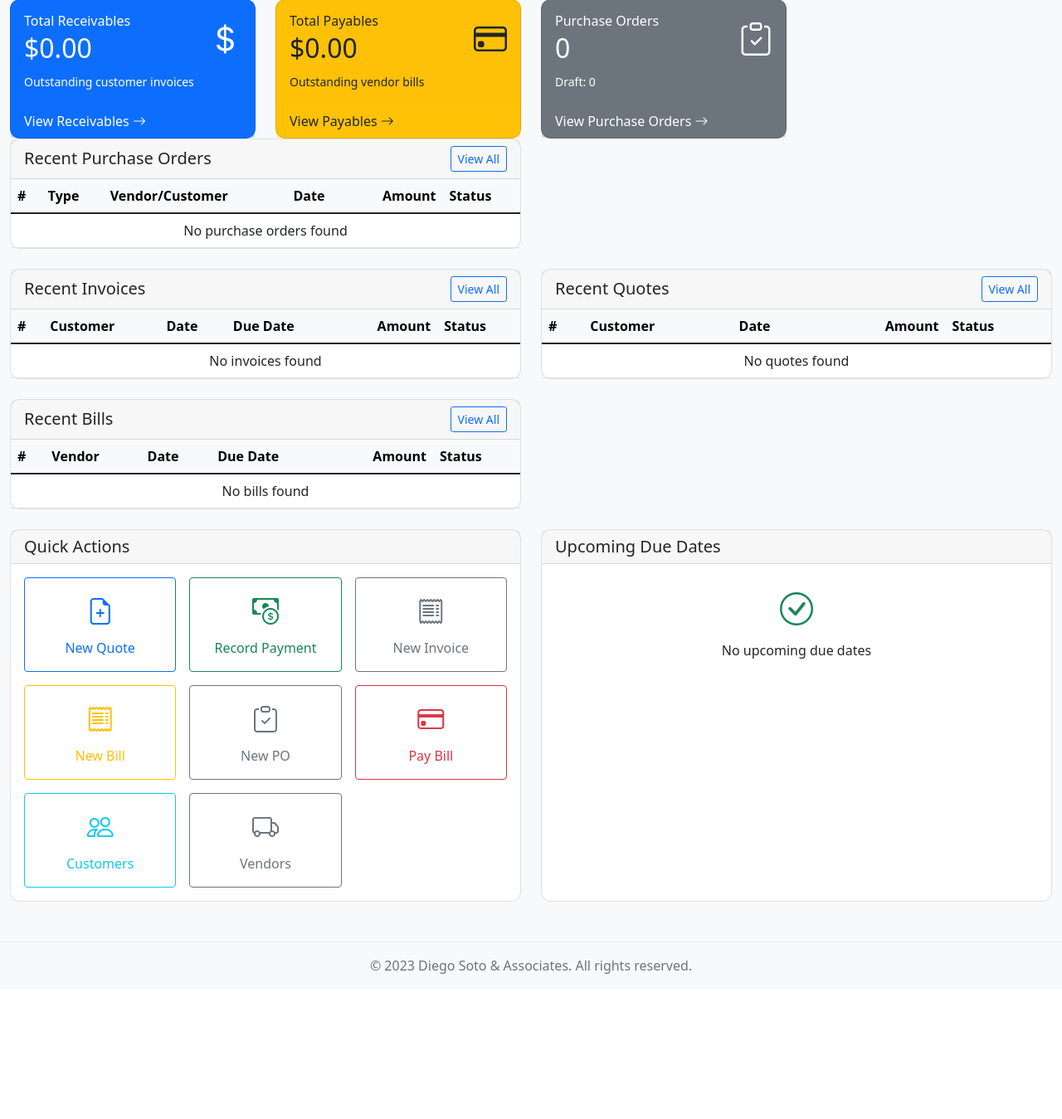
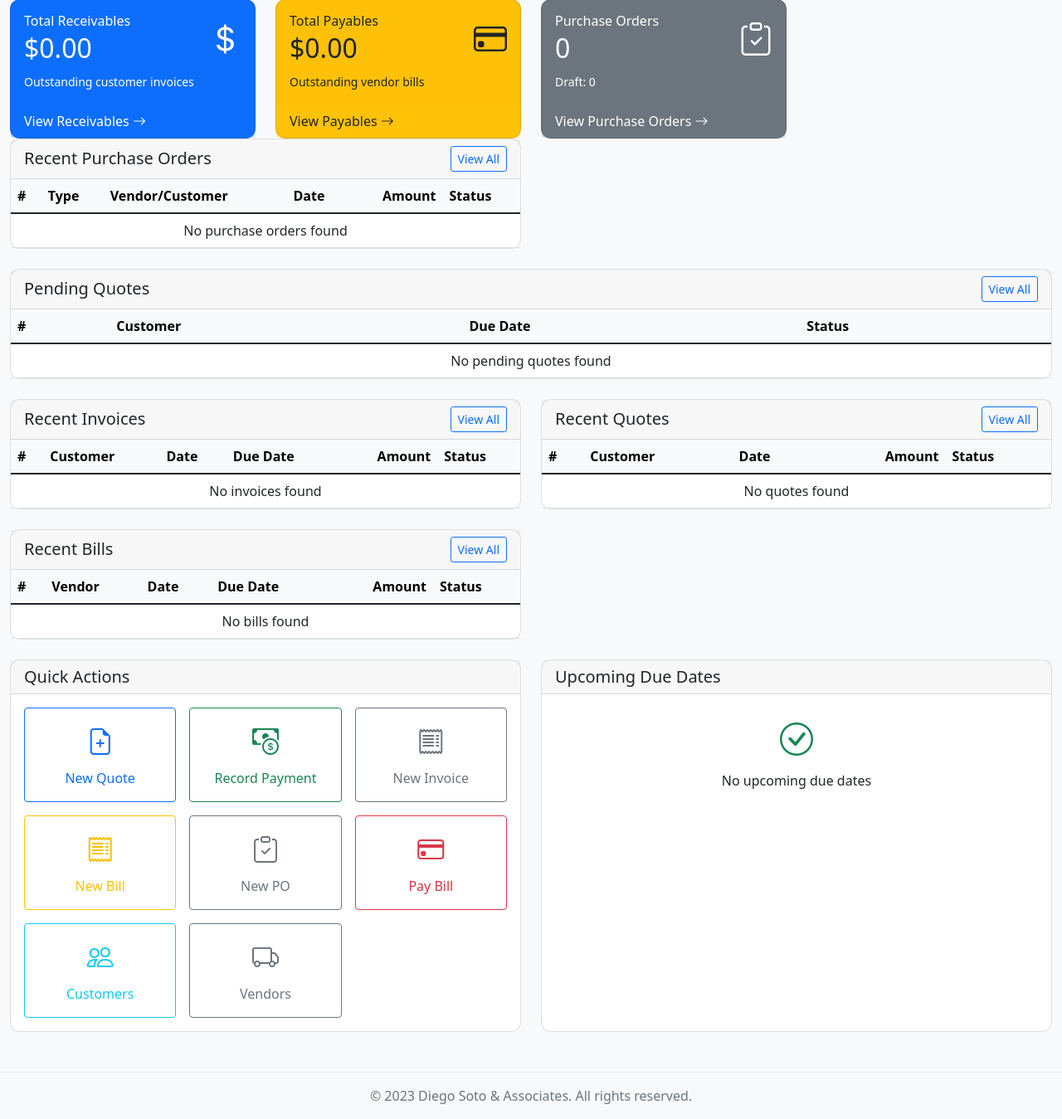
Before and after one commit to alexispinzongalindo/DIEGO_SOTO, a Flask app: page /dashboard in a window 1280 px wide. Shown: the part 73-1422 px from the top of the page at 83% size. Before the commit the page ends 1247 px from the top, so only its background shows below. Run offline with Flask 3, Linux system fonts and the light colour scheme; a user stored in the database is signed in.

Commit message:
Quotes: add due date and show pending quotes on dashboard

```diff
--- a/app/accounts_receivable/forms.py
+++ b/app/accounts_receivable/forms.py
@@ -43,6 +43,7 @@ class QuoteItemForm(Form):
 
 class QuoteForm(FlaskForm):
     date = DateField('Quote Date', validators=[DataRequired()])
+    due_date = DateField('Due Date', validators=[Optional()])
     valid_until = DateField('Valid Until', validators=[Optional()])
     customer_id = SelectField('Customer', coerce=int, validators=[DataRequired()])
     status = SelectField(
--- a/app/accounts_receivable/routes.py
+++ b/app/accounts_receivable/routes.py
@@ -393,6 +393,7 @@ def create_quote():
         quote = Quote(
             number=_next_quote_number(),
             date=form.date.data,
+            due_date=form.due_date.data,
             valid_until=form.valid_until.data,
             customer_id=form.customer_id.data,
             subtotal=subtotal,
@@ -505,6 +506,7 @@ def edit_quote(id):
         total = subtotal + tax
 
         quote.date = form.date.data
+        quote.due_date = form.due_date.data
         quote.valid_until = form.valid_until.data
         quote.customer_id = form.customer_id.data
         quote.subtotal = subtotal
--- a/app/main/routes.py
+++ b/app/main/routes.py
@@ -57,6 +57,10 @@ def dashboard():
     recent_bills = Bill.query.order_by(Bill.date.desc()).limit(5).all()
     recent_purchase_orders = PurchaseOrder.query.order_by(PurchaseOrder.date.desc()).limit(5).all()
 
+    pending_quotes = Quote.query.filter(Quote.status.in_(['draft', 'sent']))\
+        .order_by(Quote.due_date.asc().nullslast(), Quote.date.desc())\
+        .limit(8).all()
+
     purchase_order_count = PurchaseOrder.query.count()
     draft_po_count = PurchaseOrder.query.filter_by(status='draft').count()
 
@@ -99,6 +103,7 @@ def dashboard():
                          thirty_day_expenses=thirty_day_expenses,
                          thirty_day_profit=thirty_day_profit,
                          recent_quotes=recent_quotes,
+                         pending_quotes=pending_quotes,
                          recent_invoices=recent_invoices,
                          recent_bills=recent_bills,
                          recent_purchase_orders=recent_purchase_orders,
--- a/app/models.py
+++ b/app/models.py
@@ -123,6 +123,7 @@ class Quote(db.Model):
     id = db.Column(db.Integer, primary_key=True)
     number = db.Column(db.String(20), unique=True, index=True)
     date = db.Column(db.Date, index=True, default=datetime.utcnow)
+    due_date = db.Column(db.Date)
     valid_until = db.Column(db.Date)
     customer_id = db.Column(db.Integer, db.ForeignKey('customer.id'))
     subtotal = db.Column(db.Numeric(10, 2))
--- a/app/templates/ar/quotes.html
+++ b/app/templates/ar/quotes.html
@@ -20,6 +20,7 @@
                         <th>#</th>
                         <th>Customer</th>
                         <th>Date</th>
+                        <th>Due Date</th>
                         <th>Valid Until</th>
                         <th class="text-end">Total</th>
                         <th>Status</th>
@@ -34,6 +35,7 @@
                         </td>
                         <td>{{ quote.customer.name if quote.customer else '' }}</td>
                         <td>{{ quote.date.strftime('%Y-%m-%d') if quote.date else '' }}</td>
+                        <td>{{ quote.due_date.strftime('%Y-%m-%d') if quote.due_date else '' }}</td>
                         <td>{{ quote.valid_until.strftime('%Y-%m-%d') if quote.valid_until else '' }}</td>
                         <td class="text-end">${{ "%0.2f"|format(quote.total or 0) }}</td>
                         <td>
@@ -62,7 +64,7 @@
                     </tr>
                     {% else %}
                     <tr>
-                        <td colspan="7" class="text-center py-4">
+                        <td colspan="8" class="text-center py-4">
                             <div class="text-muted">No quotes found</div>
                             <a class="btn btn-sm btn-primary mt-2" href="{{ url_for('ar.create_quote') }}">Create your first quote</a>
                         </td>
--- a/app/templates/main/dashboard.html
+++ b/app/templates/main/dashboard.html
@@ -112,6 +112,57 @@
                             {% else %}
                             <tr>
                                 <td colspan="6" class="text-center">No purchase orders found</td>
+                            </tr>
+                            {% endfor %}
+                        </tbody>
+                    </table>
+                </div>
+            </div>
+        </div>
+    </div>
+</div>
+
+<div class="row">
+    <div class="col-12">
+        <div class="card mb-4">
+            <div class="card-header d-flex justify-content-between align-items-center">
+                <h5 class="mb-0">Pending Quotes</h5>
+                <a href="{{ url_for('ar.quotes') }}" class="btn btn-sm btn-outline-primary">View All</a>
+            </div>
+            <div class="card-body p-0">
+                <div class="table-responsive">
+                    <table class="table table-hover mb-0">
+                        <thead class="table-light">
+                            <tr>
+                                <th>#</th>
+                                <th>Customer</th>
+                                <th>Due Date</th>
+                                <th>Status</th>
+                            </tr>
+                        </thead>
+                        <tbody>
+                            {% for quote in pending_quotes %}
+                            <tr style="cursor: pointer;" data-href="{{ url_for('ar.view_quote', id=quote.id) }}" onclick="window.location.href=this.dataset.href;">
+                                <td>{{ quote.number }}</td>
+                                <td>{{ quote.customer.name|truncate(24) if quote.customer else '' }}</td>
+                                <td>{{ quote.due_date.strftime('%Y-%m-%d') if quote.due_date else '' }}</td>
+                                <td>
+                                    {% if quote.status == 'invoiced' %}
+                                        <span class="badge bg-success">Invoiced</span>
+                                    {% elif quote.status == 'accepted' %}
+                                        <span class="badge bg-primary">Accepted</span>
+                                    {% elif quote.status == 'sent' %}
+                                        <span class="badge bg-info text-dark">Sent</span>
+                                    {% elif quote.status == 'rejected' %}
+                                        <span class="badge bg-danger">Rejected</span>
+                                    {% else %}
+                                        <span class="badge bg-secondary">Draft</span>
+                                    {% endif %}
+                                </td>
+                            </tr>
+                            {% else %}
+                            <tr>
+                                <td colspan="4" class="text-center">No pending quotes found</td>
                             </tr>
                             {% endfor %}
                         </tbody>
```
Also changed, not shown: app/templates/ar/create_quote.html (+10 -0 lines), app/templates/ar/edit_quote.html (+10 -0 lines), app/templates/ar/view_quote.html (+8 -0 lines), migrations/versions/1c1b6c8a7d2e_add_quote_due_date.py (added, +27 -0 lines).
